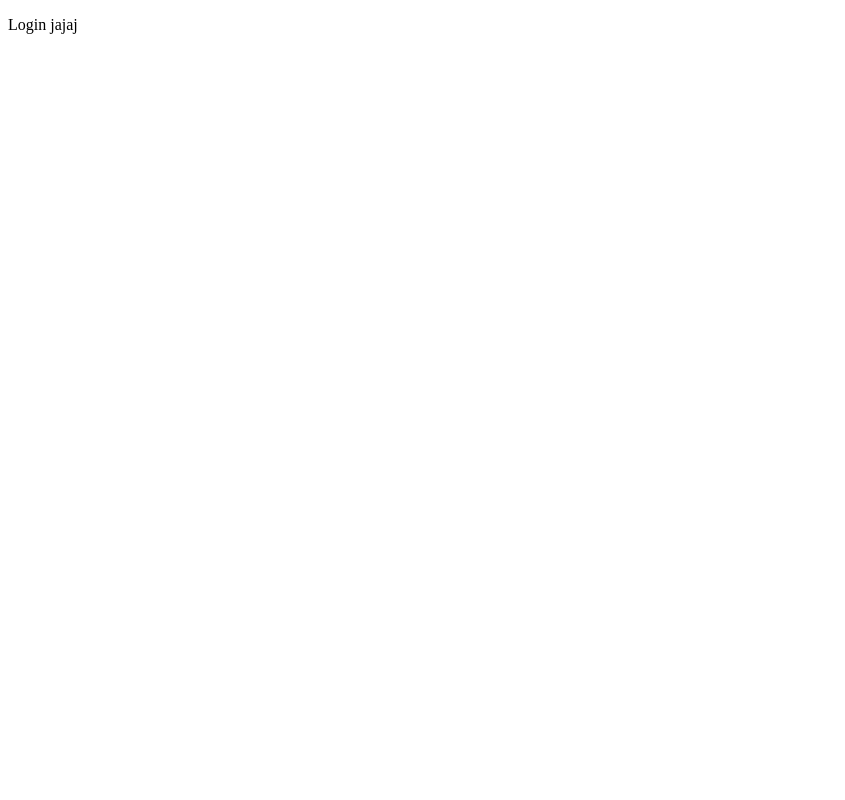
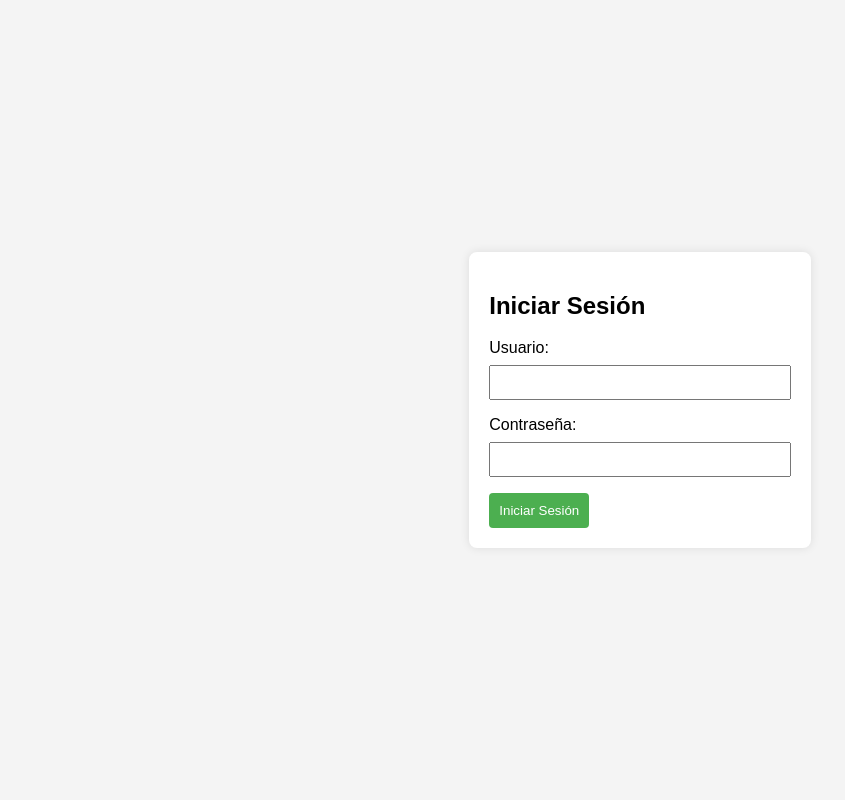
Before and after one commit to Abelactic/SIEquipo1, a Flask app: page /login in a window 1280 px wide. Before the commit the part shown is almost empty. Shown: the whole page, without its empty margins (0-845 px from the left). Run offline with Flask 3, Linux system fonts and the light colour scheme; some libraries are stand-ins or nearby versions.

Commit message:
Add files via upload

```diff
--- a/templates/login.html
+++ b/templates/login.html
@@ -1,14 +1,75 @@
 <!DOCTYPE html>
-<html lang="en">
+<html lang="es">
+<head>
+  <meta charset="UTF-8">
+  <meta name="viewport" content="width=device-width, initial-scale=1.0">
+  <title>Inicio de Sesión</title>
+  <style>
+    body {
+      font-family: Arial, sans-serif;
+      background-color: #f4f4f4;
+      margin: 0;
+      padding: 0;
+      display: flex;
+      align-items: center;
+      justify-content: center;
+      height: 100vh;
+    }
 
-<head>
-    <meta charset="UTF-8">
-    <meta name="viewport" content="width=device-width, initial-scale=1.0">
-    <title>Document</title>
+    .login-container {
+      background-color: #fff;
+      padding: 20px;
+      border-radius: 8px;
+      box-shadow: 0 0 10px rgba(0, 0, 0, 0.1);
+    }
+
+    .login-container label {
+      display: block;
+      margin-bottom: 8px;
+    }
+
+    .login-container input {
+      width: 100%;
+      padding: 8px;
+      margin-bottom: 16px;
+      box-sizing: border-box;
+    }
+
+    .login-container button {
+      background-color: #4caf50;
+      color: #fff;
+      padding: 10px;
+      border: none;
+      border-radius: 4px;
+      cursor: pointer;
+    }
+
+    .login-container button:hover {
+      background-color: #45a049;
+    }
+  </style>
 </head>
+<body>
 
-<body>
-    <p>Login jajaj</p>
+<div class="login-container">
+  <h2>Iniciar Sesión</h2>
+  <form>
+    <label for="username">Usuario:</label>
+    <input type="text" id="username" name="username" required>
+
+    <label for="password">Contraseña:</label>
+    <input type="password" id="password" name="password" required>
+
+    <button type="button" onclick="login()">Iniciar Sesión</button>
+  </form>
+</div>
+
+<script>
+  function login() {
+    // Aquí puedes agregar la lógica de autenticación del lado del cliente si es necesario.
+    alert("¡Función de inicio de sesión no implementada!");
+  }
+</script>
+
 </body>
-
 </html>
```
